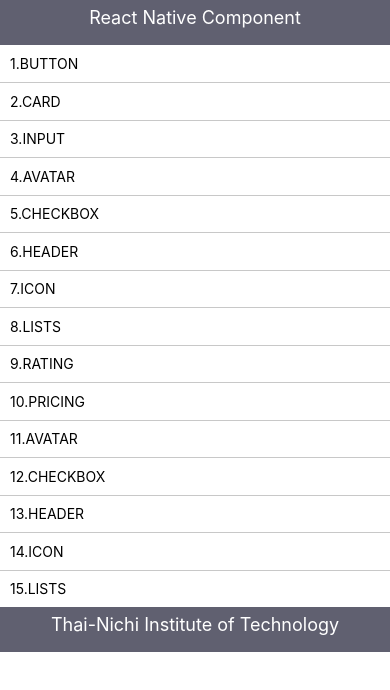
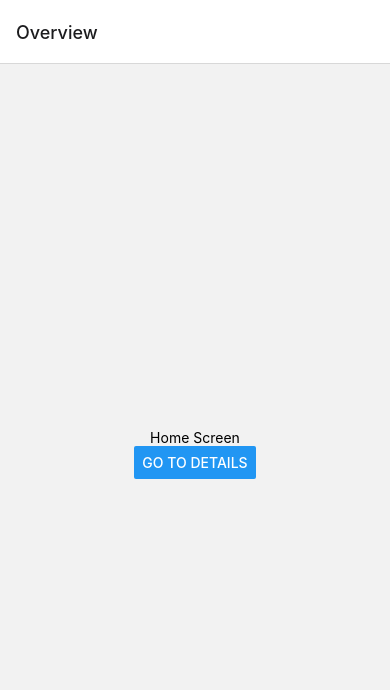
Before and after one commit to GyozaAmogus669/rnProj, a React Native app: screen / in a window 390 px wide. Shown: the top 690 px of the page. Built offline with nearby package versions, Linux system fonts and the light colour scheme.

Commit message:
First Commit

```diff
--- a/App.js
+++ b/App.js
@@ -1,39 +1,21 @@
-import { StyleSheet, Text, View } from "react-native";
-// import ExampleEffect from "./components/ExampleEffect";
-// import ViewBoxesWithColorAndText from "./components/ViewBoxesWithColorAndText";
-// import Counter from "./components/Counter";
-// import MyInput from './components/MyInput';
-// import IncrementCounter from "./components/IncrementCounter";
-// import Form from "./components/Form";
-// import Login from "./components/Login";
-// import TouchablePractice from "./components/TouchablePractice";
-// import UseEffectFlatList from "./components/UseEffectFlatList";
-// import RandomUsersScreen from "./components/RandomUsersScreen";
-import FlatList_Example1 from "./components/FlatList_Example1";
-import FlatList_HeaderFooter from "./components/FlatList_HeaderFooter";
+import {Text, View } from "react-native";
+import React from 'react'
+import {NavigationContainer} from '@react-navigation/native'
+import {createNativeStackNavigator} from '@react-navigation/native-stack'
+import Home from './Screens/HomeScreen'
+import Details from './Screens/DetailScreen'
 
-export default function App() {
+const Stack = createNativeStackNavigator();
+
+const App = () => {
   return (
-    <View style = {{flex: 1}}>
-      {/* <Counter/> */}
-      {/* <MyInput/> */}
-      {/* <IncrementCounter/> */}
-      {/* <Form/> */}
-      {/* <Login/> */}
-      {/* <TouchablePractice/> */}
-      {/* <ExampleEffect/> */}
-      {/* <UseEffectFlatList/> */}
-      {/* <RandomUsersScreen/> */}
-      {/* <FlatList_Example1/> */}
-      <FlatList_HeaderFooter/>
-    </View>
+    <NavigationContainer>
+      <Stack.Navigator initialRouteName="Home">
+        <Stack.Screen name='Home' component={Home} options={{ title: 'Overview'}} />
+        <Stack.Screen name='Detail' component={Details}/>
+      </Stack.Navigator>
+    </NavigationContainer>
   );
 }
 
-const styles = StyleSheet.create({
-  container: {
-    flex: 1,
-    // justifyContent: "center",
-    alignItems: "center"
-  }
-})
+export default App
--- /dev/null
+++ b/Screens/DetailScreen.js
@@ -0,0 +1,12 @@
+import { View, Text } from 'react-native'
+import React from 'react'
+
+const DetailScreen = () => {
+  return (
+    <View style= {{flex:1,alignItems: 'center', justifyContent: 'center'}}>
+      <Text>Detail Screen</Text>
+    </View>
+  )
+}
+
+export default DetailScreen
--- /dev/null
+++ b/Screens/HomeScreen.js
@@ -0,0 +1,17 @@
+import { View, Text, Button } from 'react-native'
+import React from 'react'
+
+
+const HomeScreen = ({navigation}) => {
+  return (
+    <View style= {{flex:1,alignItems: 'center', justifyContent: 'center'}}>
+       <Text>Home Screen</Text>
+       <Button
+       title="Go to Details"
+       onPress={()=>navigation.navigate('Detail')}
+       />
+    </View>
+  )
+}
+
+export default HomeScreen
--- a/package.json
+++ b/package.json
@@ -10,12 +10,16 @@
   },
   "dependencies": {
     "@expo/webpack-config": "^18.0.1",
+    "@react-navigation/native": "^6.1.7",
+    "@react-navigation/native-stack": "^6.9.13",
     "axios": "^1.4.0",
     "expo": "~48.0.18",
     "expo-status-bar": "~1.4.4",
     "react": "18.2.0",
     "react-dom": "18.2.0",
     "react-native": "0.71.8",
+    "react-native-safe-area-context": "4.5.0",
+    "react-native-screens": "~3.20.0",
     "react-native-web": "~0.18.10"
   },
   "devDependencies": {
```
Also changed, not shown: 1 other file (tests, documents, lock files or other folders).
